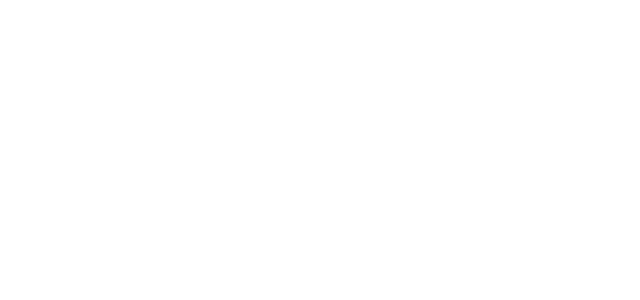
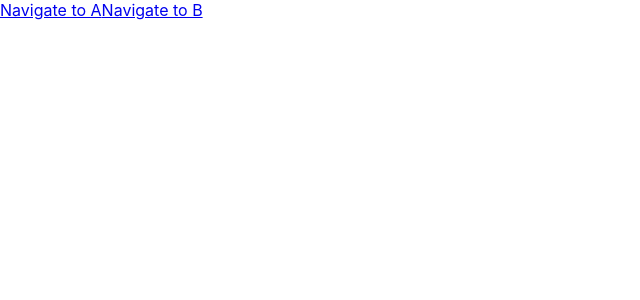
Before and after one commit to kevinold/202301091107-amplify-cli-test-plan-spa-cra, a React (Create React App) app: page / in a window 1280 px wide. Before the commit this address had no page. Shown: the top 300 px of the page, without its empty margins (0-640 px from the left). Built offline with nearby package versions, Linux system fonts and the light colour scheme.

Commit message:
add links to page

```diff
--- a/src/App.js
+++ b/src/App.js
@@ -1,11 +1,13 @@
 import React from "react";
-import { Route, Routes } from "react-router-dom";
+import { Link, Route, Routes } from "react-router-dom";
 import AComp from "./AComp";
 import BComp from "./BComp";
 
 function App() {
   return (
     <div>
+      <Link to="/a" data-test="a-link">Navigate to A</Link>
+      <Link to="/b" data-test="b-link">Navigate to B</Link>
       <Routes>
         <Route path="/a" element={<AComp />} />
         <Route path="/b" element={<BComp />} />
```
